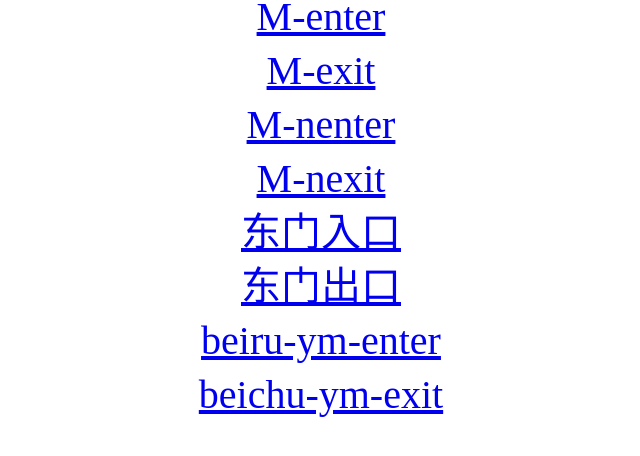
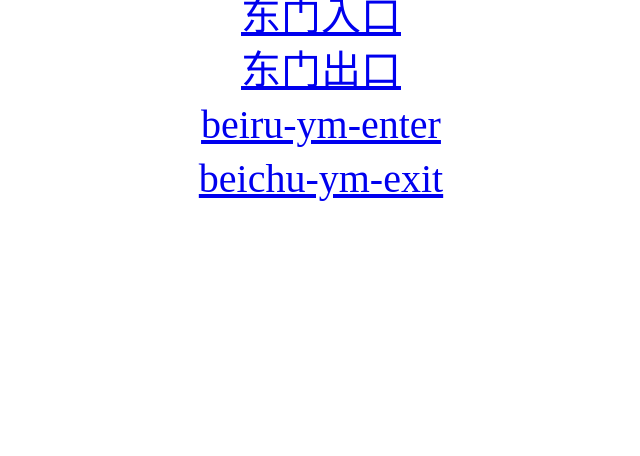
Before and after one commit to Chopinxxx/test1.github.io, a plain HTML site: page index.html in a window 1280 px wide. Shown: the whole page, without its empty margins (319-959 px from the left). Drawn offline with Linux system fonts and the light colour scheme.

Commit message:
Update index.html

```diff
--- a/index.html
+++ b/index.html
@@ -4,25 +4,6 @@
     </head>
 
     <body>
-
-        <a href="\enter\enter.html"_blank"> <div style="width:100%;min-height:18px;line-height:18px;font-size:40px;color:#666;text-align:center"> M-enter</span></a><br>
-         <br>
-         <br>
-
-      <a href="\exit\exit.html"_blank"><div style="width:100%;min-height:18px;line-height:18px;font-size:40px;color:#666;text-align:center"> M-exit</span></a>
-        <br>
-         <br>
-         <br>
-
-       <a href="\N-enter\enter2.html"_blank"> <div style="width:100%;min-height:18px;line-height:18px;font-size:40px;color:#666;text-align:center"> M-nenter</span></a><br>
-         <br>
-         <br>
-
-      <a href="\N-exit\exit2.html"_blank"><div style="width:100%;min-height:18px;line-height:18px;font-size:40px;color:#666;text-align:center"> M-nexit</span></a>
-        <br>
-         <br>
-         <br>
-
 
          <a href="\东门入口-xjb\xjb1.html"_blank"> <div style="width:100%;min-height:18px;line-height:18px;font-size:40px;color:#666;text-align:center"> 东门入口</span></a><br>
          <br>
```
